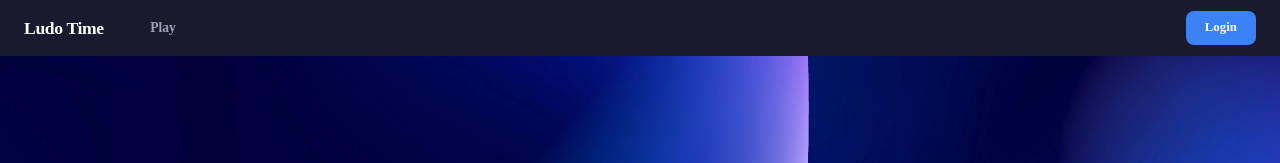
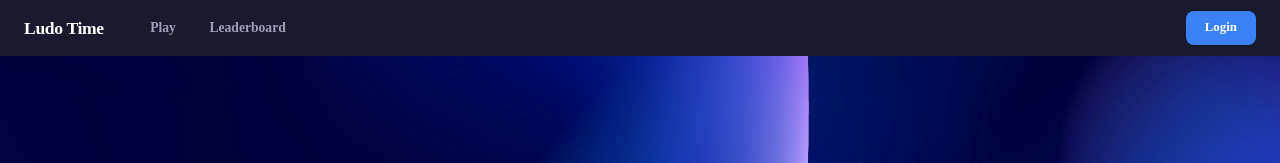
Before and after one commit to rfk42/ft_transcendence, a React (Vite) app in the folder frontend/: page / in a window 1280 px wide. Shown: the top 163 px of the page. Built offline with nearby package versions, Linux system fonts and the light colour scheme.

Commit message:
add Leaderboard to the header

```diff
--- a/frontend/src/Header/Header.jsx
+++ b/frontend/src/Header/Header.jsx
@@ -17,6 +17,7 @@ const Header = () => {
         <Link to="/" className="header-logo">Ludo Time</Link>
         <nav className="header-nav">
           <Link to="/play" className="header-nav-link">Play</Link>
+          <Link to="/leaderboard" className="header-nav-link">Leaderboard</Link>
         </nav>
       </div>
 
```
